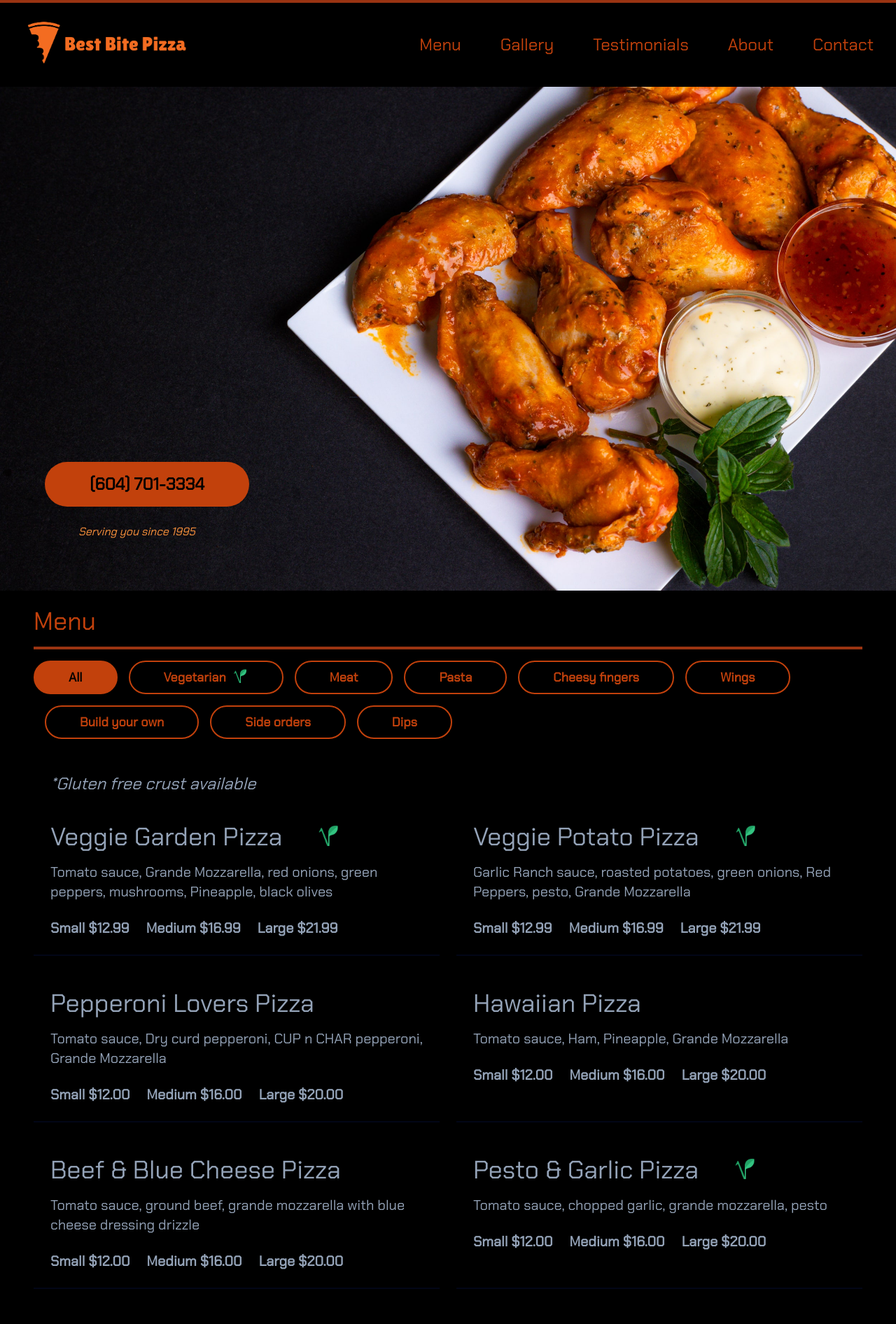
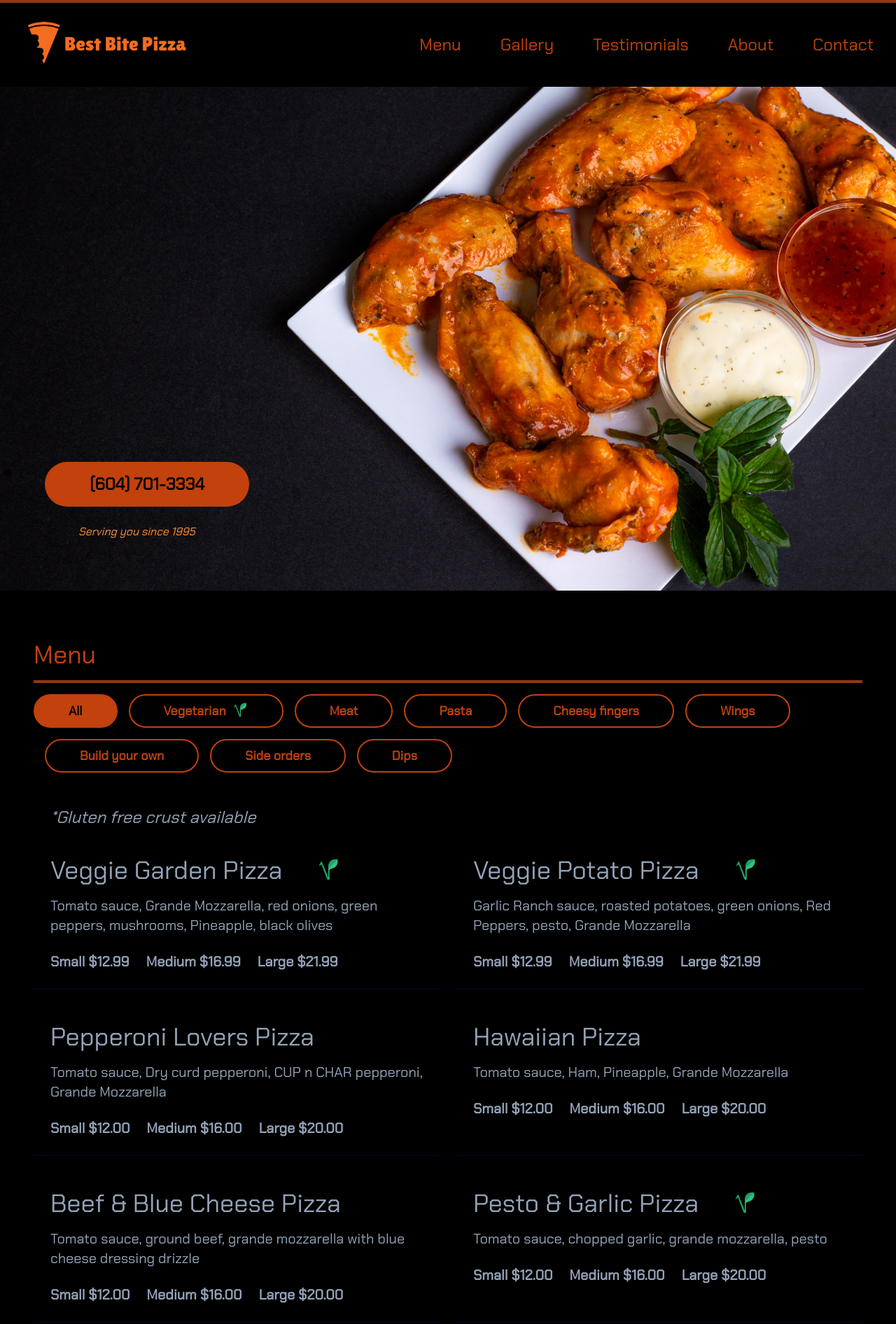
Before and after one commit to harjot85/best-bite, a React (Vite) app: page / in a window 1280 px wide. Shown: the top 1892 px of the page at 70% size. Built offline with nearby package versions, Linux system fonts and the light colour scheme.

Commit message:
Fix a margin

```diff
--- a/src/pages/menu-page.tsx
+++ b/src/pages/menu-page.tsx
@@ -50,7 +50,7 @@ const MenuPage = () => {
   };
 
   return (
-    <div id="menu" className="text-white mt-36 mx-4 lg:mx-12">
+    <div id="menu" className="text-white mt-48 mx-4 lg:mx-12">
       <div className="text-4xl">
         <p className="text-orange-700 mb-4">Menu</p>
         <RedBar height="h-1" />
```
